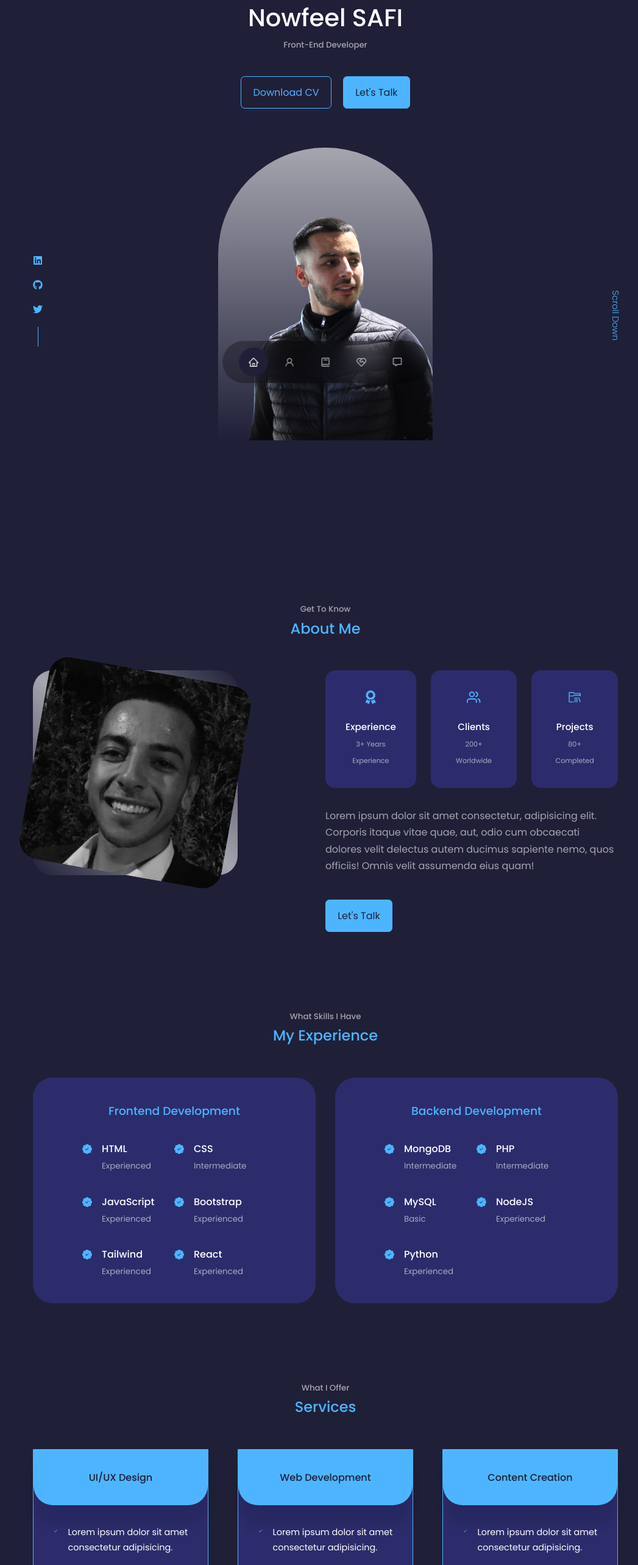
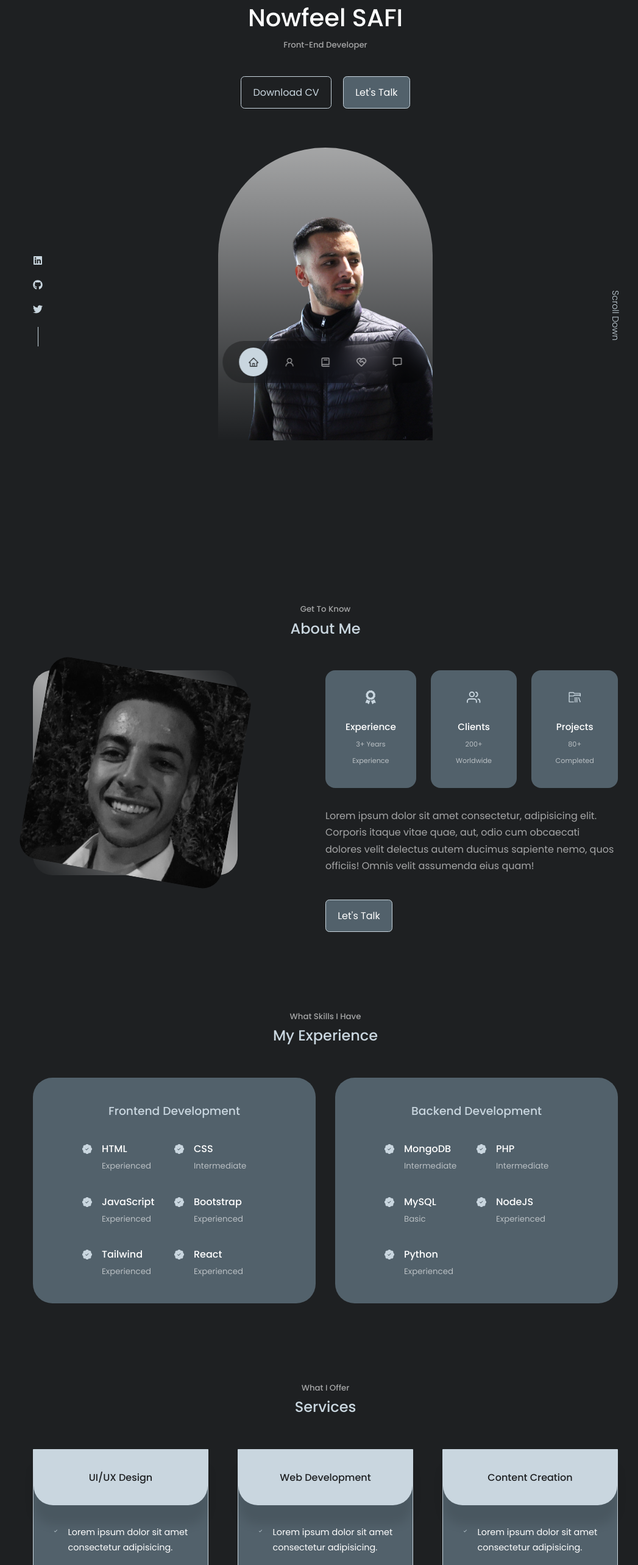
Before and after one commit to Nozgood/react-portfolio, a React (Create React App) app: page / in a window 1280 px wide. Shown: the part 140-2706 px from the top of the page at 61% size, without its empty margins (106-1153 px from the left). Built offline with nearby package versions, Linux system fonts and the light colour scheme.

Commit message:
edit website colors

```diff
--- a/src/index.css
+++ b/src/index.css
@@ -28,7 +28,7 @@
   gap: 1.5rem;
 }
 .about__card {
-  background: #2c2c6c;
+  background: #52616B;
   border: 1px solid transparent;
   border-radius: 1rem;
   padding: 2rem;
@@ -44,11 +44,11 @@
 }
 .about__card:hover {
   background: transparent;
-  border-color: rgba(77, 181, 255, 0.4);
+  border-color: #F0F5F9;
   cursor: default;
 }
 .about__icon {
-  color: #4db5ff;
+  color: #C9D6DF;
   font-size: 1.4rem;
   margin-bottom: 1rem;
 }
@@ -96,7 +96,7 @@
   gap: 1.2rem;
 }
 .contact__option {
-  background: #2c2c6c;
+  background: #52616B;
   padding: 1.2rem;
   border-radius: 1.2rem;
   text-align: center;
@@ -105,7 +105,7 @@
 }
 .contact__option:hover {
   background: transparent;
-  border-color: rgba(77, 181, 255, 0.4);
+  border-color: #F0F5F9;
 }
 .contact__option-icon {
   font-size: 1.5rem;
@@ -129,7 +129,7 @@ textarea {
   padding: 1.5rem;
   border-radius: 0.5rem;
   background: transparent;
-  border: 2px solid rgba(77, 181, 255, 0.4);
+  border: 2px solid #F0F5F9;
   resize: none;
   color: #fff;
 }
@@ -158,7 +158,7 @@ textarea {
   gap: 2rem;
 }
 .experience__frontend, .experience__backend {
-  background: #2c2c6c;
+  background: #52616B;
   padding: 2.4rem 5rem;
   border-radius: 2rem;
   border: 1px solid transparent;
@@ -166,13 +166,13 @@ textarea {
 }
 .experience__frontend:hover, .experience__backend:hover {
   background: transparent;
-  border-color: rgba(77, 181, 255, 0.4);
+  border-color: #F0F5F9;
   cursor: default;
 }
 .experience__frontend h3, .experience__backend h3 {
   text-align: center;
   margin-bottom: 2rem;
-  color: #4db5ff;
+  color: #C9D6DF;
 }
 .experience__content {
   display: grid;
@@ -185,7 +185,7 @@ textarea {
 }
 .experience__details-icon {
   margin-top: 6px;
-  color: #4db5ff;
+  color: #C9D6DF;
 }
 
 @media screen and (max-width: 1024px) {
@@ -211,14 +211,14 @@ textarea {
   }
 }
 footer {
-  background: #4db5ff;
+  background: #C9D6DF;
   padding: 3rem 0;
   text-align: center;
   font-size: 0.9rem;
   margin-top: 7rem;
 }
 footer a {
-  color: #1f1f38;
+  color: #1E2022;
 }
 
 .footer__logo {
@@ -234,7 +234,7 @@ footer a {
   margin-bottom: 4rem;
 }
 .footer__socials a {
-  background: #1f1f38;
+  background: #1E2022;
   color: #fff;
   padding: 0.8rem;
   border-radius: 0.7rem;
@@ -243,12 +243,12 @@ footer a {
 }
 .footer__socials a:hover {
   background: transparent;
-  color: #1f1f38;
-  border-color: #1f1f38;
+  color: #1E2022;
+  border-color: #1E2022;
 }
 .footer__copyright {
   margin-bottom: 4rem;
-  color: #1f1f38;
+  color: #1E2022;
 }
 
 .permalinks {
@@ -308,7 +308,7 @@ header {
   content: "";
   width: 1px;
   height: 2rem;
-  background: #4db5ff;
+  background: #C9D6DF;
 }
 
 .cta {
@@ -366,11 +366,12 @@ nav a {
   font-size: 1.1rem;
 }
 nav a:hover {
-  background: rgba(0, 0, 0, 0.3);
+  background: #fff;
+  color: #52616B;
 }
 nav a.active {
-  background: #1f1f38;
-  color: #fff;
+  background: #C9D6DF;
+  color: #1E2022;
 }
 
 .portfolio__container {
@@ -379,14 +380,14 @@ nav a.active {
   gap: 2.5rem;
 }
 .portfolio__item {
-  background: #2c2c6c;
+  background: #52616B;
   padding: 1.2rem;
   border-radius: 2rem;
   border: 1px solid transparent;
   transition: all 400ms ease;
 }
 .portfolio__item:hover {
-  border-color: rgba(77, 181, 255, 0.4);
+  border-color: #F0F5F9;
   background: transparent;
 }
 .portfolio__item-image {
@@ -426,25 +427,25 @@ nav a.active {
 }
 
 .service {
-  background: #2c2c6c;
+  background: #52616B;
   border-radius: 0 0 2rem 2rem;
-  border: 1px solid #4db5ff;
+  border: 1px solid #C9D6DF;
   height: fit-content;
   transition: all 400ms ease;
 }
 .service:hover {
   background: transparent;
-  border-color: rgba(77, 181, 255, 0.4);
+  border-color: #F0F5F9;
   cursor: default;
 }
 .service__head {
-  background: #4db5ff;
+  background: #C9D6DF;
   padding: 2rem;
   border-radius: 0 0 2rem 2rem;
   box-shadow: 0 2rem 1rem rgba(0, 0, 0, 0.1);
 }
 .service__head h3 {
-  color: #1f1f38;
+  color: #1E2022;
   font-size: 1rem;
   text-align: center;
 }
@@ -460,7 +461,7 @@ nav a.active {
   font-size: 0.9rem;
 }
 .service__list-icon {
-  color: #4db5ff;
+  color: #C9D6DF;
   margin-top: 2px;
 }
 
@@ -490,7 +491,7 @@ nav a.active {
   overflow: hidden;
   border-radius: 50%;
   margin: 0 auto 1rem;
-  border: 0.4rem solid rgba(77, 181, 255, 0.4);
+  border: 0.4rem solid #F0F5F9;
 }
 .client__avatar img {
   width: 100%;
@@ -505,7 +506,7 @@ nav a.active {
 }
 
 .testimonial {
-  background: #2c2c6c;
+  background: #52616B;
   text-align: center;
   padding: 2rem;
   border-radius: 2rem;
@@ -518,7 +519,7 @@ nav a.active {
 }
 
 .swiper-pagination-bullet {
-  background: #4db5ff;
+  background: #C9D6DF;
 }
 
 @media screen and (max-width: 1024px) {
@@ -555,7 +556,7 @@ html {
 
 body {
   font-family: "Poppins", sans-serif;
-  background: #1f1f38;
+  background: #1E2022;
   color: #fff;
   line-height: 1.7;
 }
@@ -582,7 +583,7 @@ section {
 }
 section > h2 {
   text-align: center;
-  color: #4db5ff;
+  color: #C9D6DF;
   margin-bottom: 3rem;
 }
 section > h5 {
@@ -595,7 +596,7 @@ section > h5 {
 }
 
 a {
-  color: #4db5ff;
+  color: #C9D6DF;
   transition: all 400ms ease;
 }
 a:hover {
@@ -605,21 +606,21 @@ a:hover {
 .btn {
   width: max-content;
   display: inline-block;
-  color: #4db5ff;
+  color: #C9D6DF;
   padding: 0.75rem 1.2rem;
   border-radius: 0.4rem;
   cursor: pointer;
-  border: 1px solid #4db5ff;
+  border: 1px solid #C9D6DF;
   transition: all 400ms ease;
 }
 .btn:hover {
   background: #fff;
-  color: #1f1f38;
+  color: #1E2022;
   border-color: transparent;
 }
 .btn-primary {
-  background: #4db5ff;
-  color: #1f1f38;
+  background: #52616B;
+  color: #fff;
 }
 
 img {
--- a/src/sass/base/_typography.scss
+++ b/src/sass/base/_typography.scss
@@ -86,8 +86,8 @@ a {
     }
 
     &-primary {
-        background: $color-primary;
-        color: $color-bg;
+        background: $color-bg-variant;
+        color: $color-white;
     }
 }
 
--- a/src/sass/pages/_nav.scss
+++ b/src/sass/pages/_nav.scss
@@ -22,12 +22,13 @@ nav {
         font-size: 1.1rem;
 
         &:hover {
-            background: rgba(0,0,0,0.3);
+            background: $color-white;
+            color: $color-bg-variant;
         }
 
         &.active {
-            background: $color-bg;
-            color: $color-white;
+            background: $color-primary;
+            color: $color-bg;
         }
     }
 }
```
Also changed, not shown: src/sass/utils/_variables.scss (+4 -4 lines), 1 other file (tests, documents, lock files or other folders).
